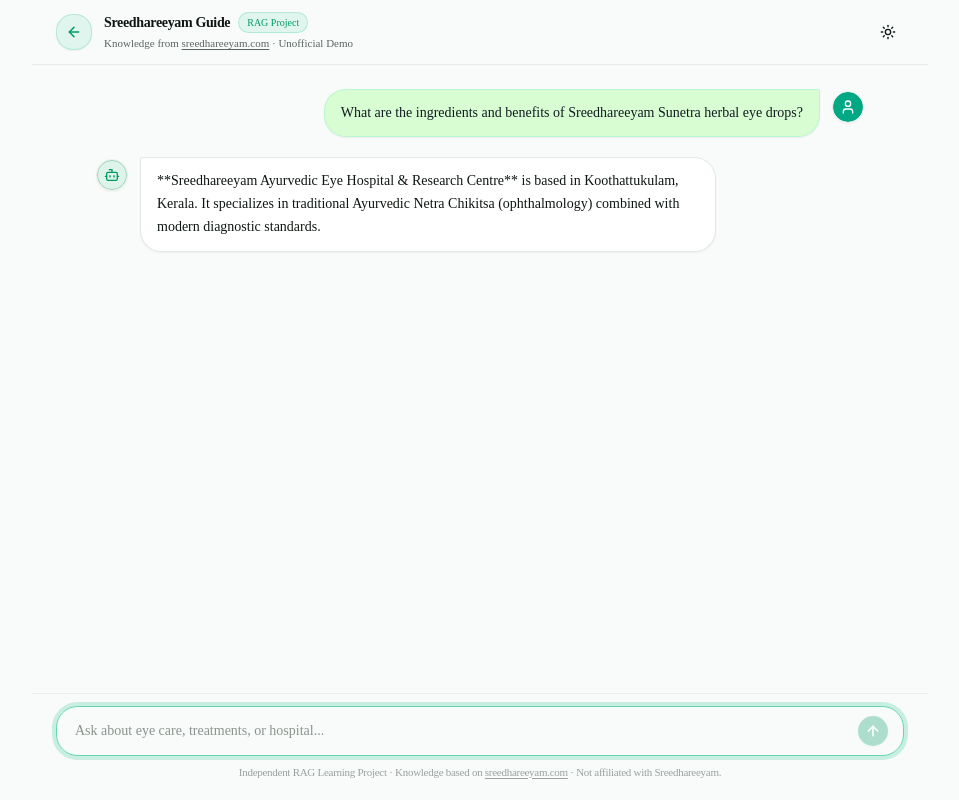
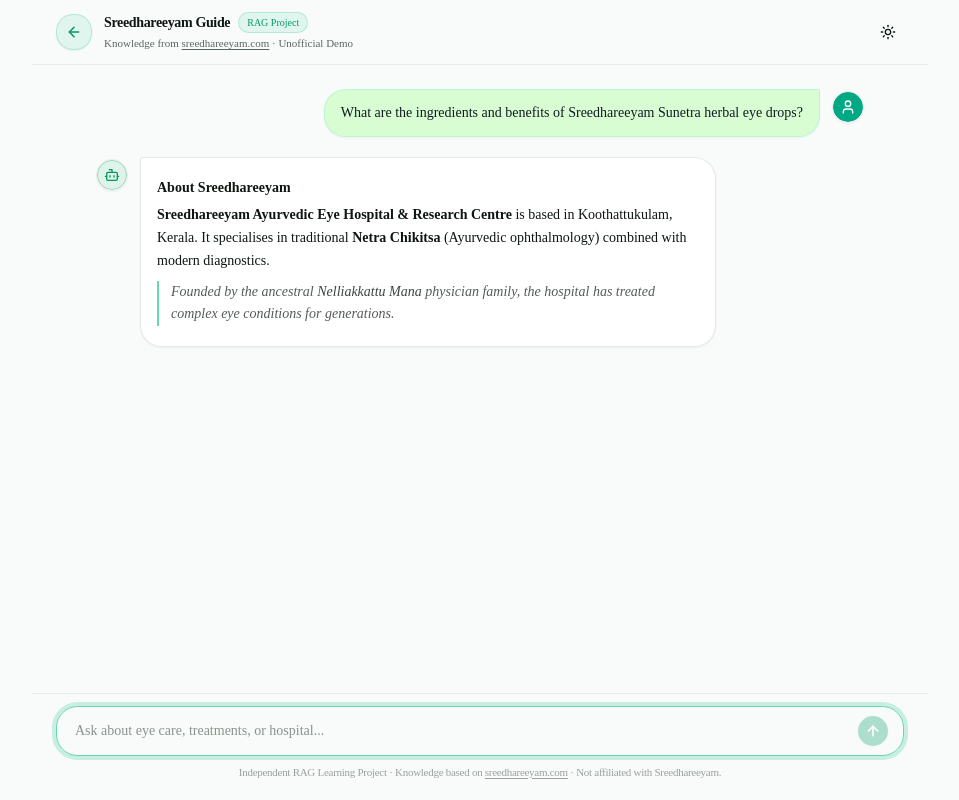
Before and after one commit to harisankarsony/rag-chatbot, a Next.js app: page / in a window 1280 px wide. Both pictures are taken after a click on the button 811 px from the left and 455 px from the top of the page. Shown: the whole page, without its empty margins (160-1119 px from the left). Built offline with nearby package versions, Linux system fonts and the light colour scheme.

Commit message:
markdown rendering

```diff
--- a/src/components/chat/chat-container.tsx
+++ b/src/components/chat/chat-container.tsx
@@ -10,13 +10,62 @@ import ChatInput from "./chat-input";
 import MessageList from "./message-list";
 import ThemeToggle from "./theme-toggle";
 
-// Sreedhareeyam-specific mock responses (for Phase 1 UI simulation)
+// Sreedhareeyam-specific mock responses (Phase 1 — D5: rich markdown to exercise renderer)
 const MOCK_RESPONSES = [
-  "**Sreedhareeyam Ayurvedic Eye Hospital & Research Centre** is based in Koothattukulam, Kerala. It specializes in traditional Ayurvedic Netra Chikitsa (ophthalmology) combined with modern diagnostic standards.",
-  "Sreedhareeyam provides non-invasive Ayurvedic therapies such as **Netra Tarpana**, **Aschyothana**, and **Seka** for complex conditions including diabetic retinopathy, glaucoma, macular degeneration, and dry eye syndrome.",
-  "Sreedhareeyam manufactures authentic formulations such as **Sunetra herbal eye drops**, prepared with classical ingredients like Triphala, Tulsi, and Rose water to relieve digital eye strain and maintain ocular clarity.",
-  "The heritage of Sreedhareeyam originates from the historic **Nelliakkattu Mana**, an ancestral Ayurvedic physician family renowned across centuries for specialized ophthalmic wisdom and holistic healing.",
-  "*(Disclaimer: This is an independent RAG educational project and is not directly affiliated with or endorsed by Sreedhareeyam Ayurvedic Eye Hospital).* Sreedhareeyam also operates wellness and OP centers across India.",
+  `## About Sreedhareeyam
+
+**Sreedhareeyam Ayurvedic Eye Hospital & Research Centre** is based in Koothattukulam, Kerala. It specialises in traditional **Netra Chikitsa** (Ayurvedic ophthalmology) combined with modern diagnostics.
+
+> Founded by the ancestral *Nelliakkattu Mana* physician family, the hospital has treated complex eye conditions for generations.`,
+
+  `## Key Treatments Offered
+
+Sreedhareeyam provides specialised therapies for conditions such as:
+
+- **Diabetic Retinopathy** — Netra Tarpana & Seka
+- **Glaucoma** — Aschyothana & herbal formulations
+- **Macular Degeneration** — Integrated Ayurvedic protocols
+- **Dry Eye Syndrome** — Netra Tarpana with medicated ghee
+- **Computer Vision Syndrome** — Lifestyle + herbal support
+
+All treatments are **non-invasive** and grounded in classical Ayurvedic texts.`,
+
+  `## Sunetra Eye Drops
+
+Sreedhareeyam manufactures \`Sunetra\` — authentic herbal eye drops prepared from:
+
+| Ingredient | Benefit |
+|---|---|
+| **Triphala** | Antioxidant, strengthens eye muscles |
+| **Tulsi** | Anti-inflammatory, soothes irritation |
+| **Rose Water** | Cooling, relieves dryness |
+
+> *Sunetra is one of their most popular proprietary formulations for digital eye strain.*`,
+
+  `## Heritage & Legacy
+
+The roots of Sreedhareeyam trace back to the **Nelliakkattu Mana** — a renowned ancestral Ayurvedic physician family from Kerala.
+
+### Why it matters
+
+1. Centuries of specialised ophthalmic knowledge
+2. Classical formulations passed through generations
+3. Combination of traditional wisdom with evidence-based research
+
+This unique heritage makes Sreedhareeyam one of the **most trusted** Ayurvedic eye care centres in India.`,
+
+  `## Disclaimer
+
+*(This is an independent RAG educational project and is **not** affiliated with or endorsed by Sreedhareeyam Ayurvedic Eye Hospital.)*
+
+---
+
+Sreedhareeyam also operates:
+- Wellness centres across India
+- Outpatient (OP) clinics in major cities
+- An online consultation service
+
+Visit [sreedhareeyam.com](https://www.sreedhareeyam.com) for official information.`,
 ];
 
 let mockIndex = 0;
--- a/src/components/chat/message-bubble.tsx
+++ b/src/components/chat/message-bubble.tsx
@@ -1,9 +1,11 @@
-// Phase 1 — D4: Polish — Modern Tech Minimalist Message Bubble
+// Phase 1 — D5: Markdown rendering for assistant messages
 
 import { Avatar, AvatarFallback } from "@/components/ui/avatar";
 import { cn } from "@/lib/utils";
 import { ChatMessage } from "@/types";
 import { Bot, User } from "lucide-react";
+import ReactMarkdown from "react-markdown";
+import remarkGfm from "remark-gfm";
 
 interface MessageBubbleProps {
   message: ChatMessage;
@@ -42,7 +44,138 @@ export default function MessageBubble({ message }: MessageBubbleProps) {
             : "rounded-tl-xs bg-card text-card-foreground border border-border/70 dark:bg-[#1a2428] dark:border-border/40 shadow-xs",
         )}
       >
-        {message.content}
+        {isUser ? (
+          message.content
+        ) : (
+          <ReactMarkdown
+            remarkPlugins={[remarkGfm]}
+            components={{
+              // Headings
+              h1: ({ children }) => (
+                <h1 className="text-base font-bold mb-2 mt-1 text-foreground">
+                  {children}
+                </h1>
+              ),
+              h2: ({ children }) => (
+                <h2 className="text-sm font-semibold mb-1.5 mt-2 text-foreground">
+                  {children}
+                </h2>
+              ),
+              h3: ({ children }) => (
+                <h3 className="text-sm font-semibold mb-1 mt-2 text-foreground/90">
+                  {children}
+                </h3>
+              ),
+
+              // Paragraphs
+              p: ({ children }) => (
+                <p className="mb-2 last:mb-0 leading-relaxed">{children}</p>
+              ),
+
+              // Bold & Italic
+              strong: ({ children }) => (
+                <strong className="font-semibold text-foreground">
+                  {children}
+                </strong>
+              ),
+              em: ({ children }) => (
+                <em className="italic text-foreground/80">{children}</em>
+              ),
+
+              // Unordered list
+              ul: ({ children }) => (
+                <ul className="my-1.5 ml-4 space-y-0.5 list-disc marker:text-emerald-500 dark:marker:text-emerald-400">
+                  {children}
+                </ul>
+              ),
+
+              // Ordered list
+              ol: ({ children }) => (
+                <ol className="my-1.5 ml-4 space-y-0.5 list-decimal marker:text-emerald-500 dark:marker:text-emerald-400">
+                  {children}
+                </ol>
+              ),
+
+              li: ({ children }) => (
+                <li className="leading-relaxed pl-0.5">{children}</li>
+              ),
+
+              // Inline code
+              code: ({ children, className }) => {
+                const isBlock = Boolean(className);
+                if (isBlock) {
+                  return (
+                    <code className={className}>
+                      {children}
+                    </code>
+                  );
+                }
+                return (
+                  <code className="rounded-md bg-emerald-500/10 dark:bg-emerald-500/15 px-1.5 py-0.5 font-mono text-[0.8em] text-emerald-700 dark:text-emerald-300">
+                    {children}
+                  </code>
+                );
+              },
+
+              // Code block
+              pre: ({ children }) => (
+                <pre className="my-2 rounded-xl bg-muted/80 dark:bg-black/40 border border-border/60 px-4 py-3 overflow-x-auto font-mono text-[0.8em] leading-relaxed">
+                  {children}
+                </pre>
+              ),
+
+              // Blockquote
+              blockquote: ({ children }) => (
+                <blockquote className="my-2 border-l-2 border-emerald-500/60 pl-3 italic text-foreground/70">
+                  {children}
+                </blockquote>
+              ),
+
+              // Horizontal rule
+              hr: () => (
+                <hr className="my-2 border-border/60" />
+              ),
+
+              // Links
+              a: ({ href, children }) => (
+                <a
+                  href={href}
+                  target="_blank"
+                  rel="noopener noreferrer"
+                  className="text-emerald-600 dark:text-emerald-400 underline underline-offset-2 hover:text-emerald-500 transition-colors"
+                >
+                  {children}
+                </a>
+              ),
+
+              // Tables (via remark-gfm)
+              table: ({ children }) => (
+                <div className="my-2 overflow-x-auto rounded-lg border border-border/60">
+                  <table className="w-full text-xs">{children}</table>
+                </div>
+              ),
+              thead: ({ children }) => (
+                <thead className="bg-muted/60 text-foreground/80">
+                  {children}
+                </thead>
+              ),
+              tbody: ({ children }) => (
+                <tbody className="divide-y divide-border/40">{children}</tbody>
+              ),
+              tr: ({ children }) => <tr>{children}</tr>,
+              th: ({ children }) => (
+                <th className="px-3 py-2 text-left font-semibold">
+                  {children}
+                </th>
+              ),
+              td: ({ children }) => (
+                <td className="px-3 py-2 text-foreground/80">{children}</td>
+              ),
+            }}
+          >
+            {message.content}
+          </ReactMarkdown>
+        )}
       </div>
     </div>
   );
```
Also changed, not shown: 1 other file (tests, documents, lock files or other folders).
